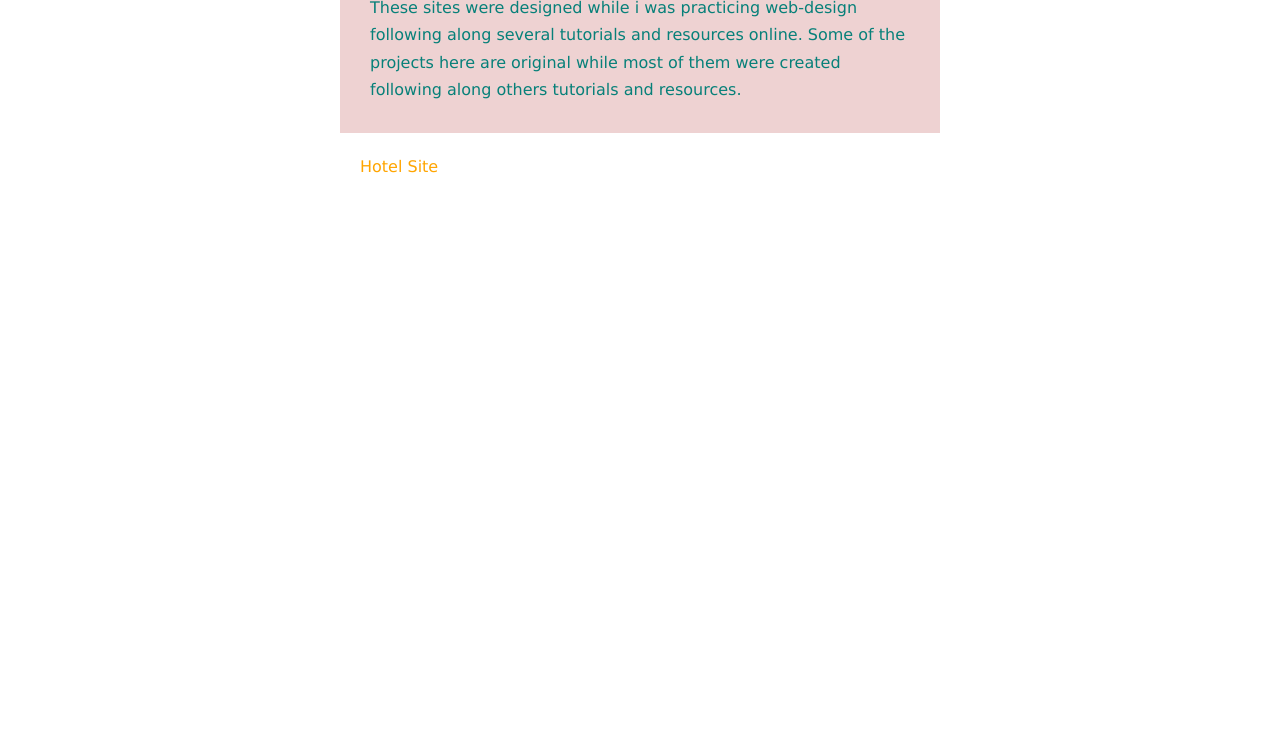
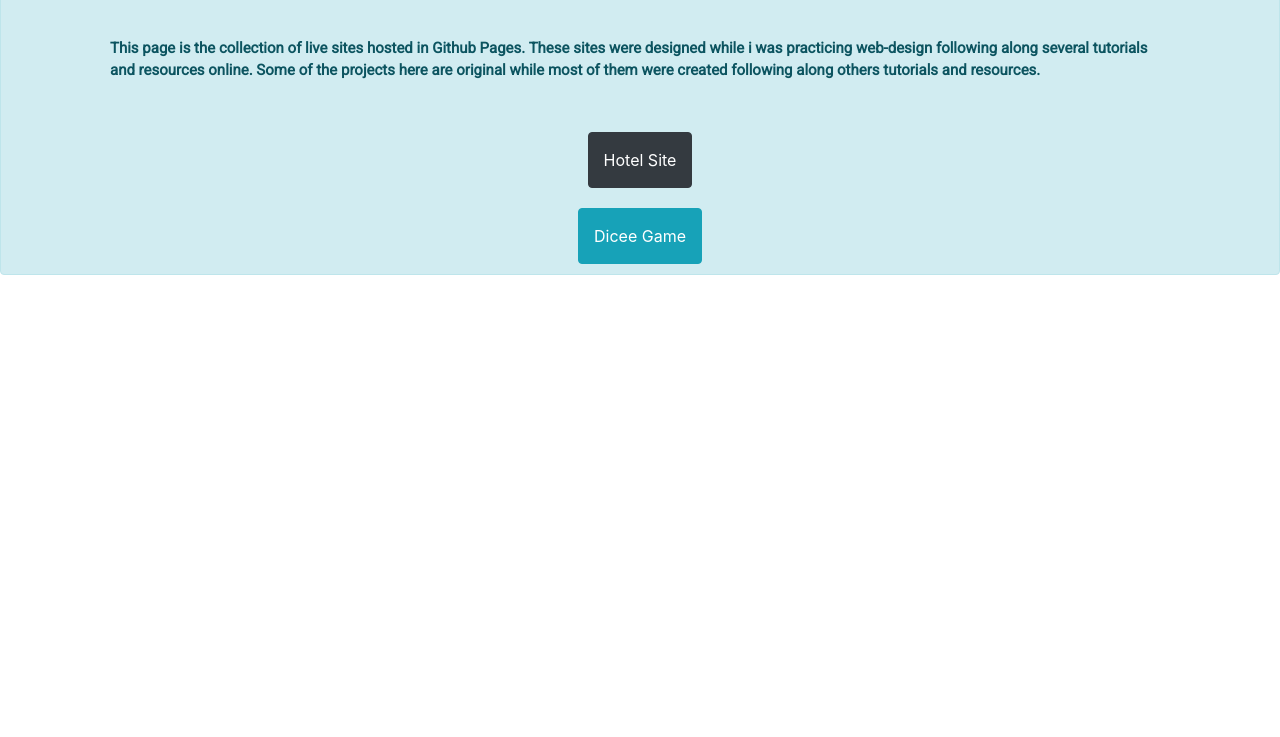
Before and after one commit to sanghaarsha/web, a plain HTML site: page index.html in a window 1280 px wide. Shown: the part 63-800 px from the top of the page. Drawn offline with nearby package versions, Linux system fonts and the light colour scheme.

Commit message:
Dicee game added and Design Overhaul Using Bootstrap

```diff
--- /dev/null
+++ b/Dicee Game/styles.css
@@ -0,0 +1,48 @@
+.container {
+  width: 70%;
+  margin: auto;
+  text-align: center;
+}
+
+.dice {
+  text-align: center;
+  display: inline-block;
+
+}
+
+body {
+  background-color: #393E46;
+}
+
+h1 {
+  margin: 30px;
+  font-family: 'Lobster', cursive;
+  text-shadow: 5px 0 #232931;
+  font-size: 5rem;
+  color: #4ECCA3;
+}
+
+p {
+  font-size: 2rem;
+  color: #4ECCA3;
+  font-family: 'Indie Flower', cursive;
+}
+
+img {
+  width: 80%;
+}
+
+footer {
+  margin-top: 5%;
+  color: #EEEEEE;
+  text-align: center;
+  font-family: 'Indie Flower', cursive;
+
+}
+
+.btn{
+  padding: 15px;
+  max-width: 200px;
+  text-align: center;
+  margin: 40px auto;
+}
--- a/index.html
+++ b/index.html
@@ -3,12 +3,23 @@
     <head>
         <meta charset="UTF-8" />
         <meta name="viewport" content="width=device-width, initial-scale=1.0" />
+        <link
+            rel="stylesheet"
+            href="https://stackpath.bootstrapcdn.com/bootstrap/4.5.2/css/bootstrap.min.css"
+            integrity="sha384-JcKb8q3iqJ61gNV9KGb8thSsNjpSL0n8PARn9HuZOnIxN0hoP+VmmDGMN5t9UJ0Z"
+            crossorigin="anonymous"
+        />
+        <link
+            href="https://fonts.googleapis.com/css2?family=Roboto&display=swap"
+            rel="stylesheet"
+        />
         <link rel="stylesheet" href="styles.css" />
         <title>Web Projects</title>
     </head>
     <body>
-        <div id="container">
-            <p class="info">
+        <div class="card alert-info">
+            <h3 class="card-header alert-secondary text-center">Web Projects</h3>
+            <p class="card-body">
                 This page is the collection of live sites hosted in Github
                 Pages. These sites were designed while i was practicing
                 web-design following along several tutorials and resources
@@ -16,7 +27,12 @@
                 them were created following along others tutorials and
                 resources.
             </p>
-            <a class="links" href="./hotel-site/index.html">Hotel Site</a>
+            <a type="button" class="btn btn-dark" href="./hotel-site/index.html"
+                >Hotel Site</a
+            >
+            <a type="button" class="btn btn-info" href="./Dicee Game/dicee.html"
+                >Dicee Game</a
+            >
         </div>
     </body>
 </html>
--- a/styles.css
+++ b/styles.css
@@ -1,25 +1,12 @@
-* {
-    line-height: 1.7em;
-    margin: 0;
-    padding: 0;
+.card-body {
+    max-width: 1100px;
+    margin: 20px auto;
+    font-family: "Roboto", sans-serif;
+    font-size: 15px;
+    font-weight: bold;
 }
-#container {
-    margin: auto;
-    max-width: 600px;
-    font-family: Verdana, Geneva, Tahoma, sans-serif;
+.btn {
+    max-width: 200px;
+    padding: 15px;
+    margin: 10px auto;
 }
-.info {
-    background: #eed2d2;
-    color: #078079;
-    padding: 30px;
-    margin-bottom: 20px;
-}
-
-#container a {
-    text-decoration: none;
-}
-
-.links {
-    color: orange;
-    padding: 20px;
-}
```
Also changed, not shown: Dicee Game/dicee.html (added, +35 -0 lines), Dicee Game/index.js (added, +21 -0 lines), Dicee Game/images/dice1.png (added), Dicee Game/images/dice2.png (added), Dicee Game/images/dice3.png (added), Dicee Game/images/dice4.png (added), Dicee Game/images/dice5.png (added), Dicee Game/images/dice6.png (added).
